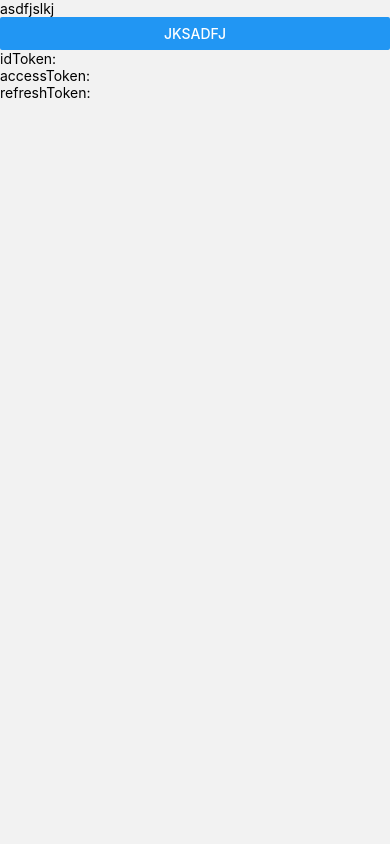
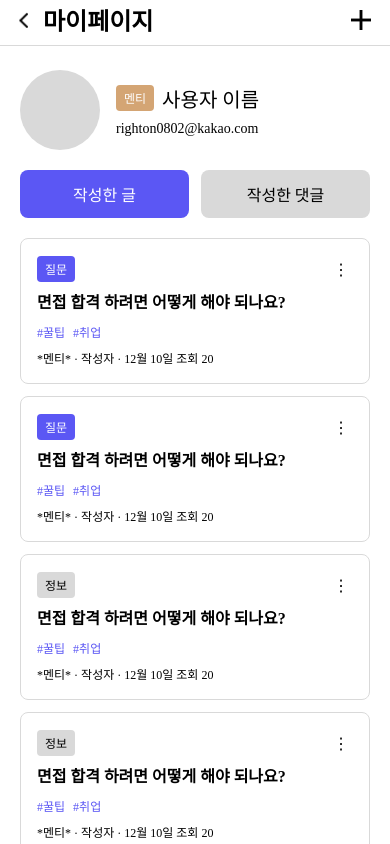
Before and after one commit to Highthon-11th/highthon_app, a React Native app: screen /Profile in a window 390 px wide. Built offline with nearby package versions, Linux system fonts and the light colour scheme.

Commit message:
feat :: ;profilescreen

```diff
--- a/src/navigation/navigation/RootNavigation.tsx
+++ b/src/navigation/navigation/RootNavigation.tsx
@@ -21,7 +21,7 @@ const Stack = createNativeStackNavigator<RootNavGraph>();
 const RootNavigation = () => {
   return (
     <Stack.Navigator
-      initialRouteName={'Mentoring'}
+      initialRouteName={'Home'}
       screenOptions={{
         headerShown: false,
       }}
--- a/src/screens/ProfileScreen.tsx
+++ b/src/screens/ProfileScreen.tsx
@@ -1,32 +1,267 @@
-import { Button, SafeAreaView, Text } from 'react-native';
-import { Config } from 'react-native-config';
-import { KakaoOAuthToken, login } from '@react-native-seoul/kakao-login';
-import { useState } from 'react';
+import Header from '@/components/Header';
+import { COLOR } from '@/styles/color/color';
+import { body1, body2, body3 } from '@/styles/typography/body';
+import { title2 } from '@/styles/typography/title';
+import React, { useState } from 'react';
+import {
+  ScrollView,
+  StyleSheet,
+  Text,
+  TouchableOpacity,
+  View,
+} from 'react-native';
+import { SafeAreaView } from 'react-native-safe-area-context';
 
-const HomeScreen = () => {
-  const [idToken, setIdToken] = useState<string>('');
-  const [accessToken, setAccessToken] = useState<string>('');
-  const [refreshToken, setRefreshToken] = useState<string>('');
+const ProfileScreen = () => {
+  const [activeTab, setActiveTab] = useState('posts');
+
+  const postData = [
+    {
+      id: 1,
+      category: '질문',
+      title: '면접 합격 하려면 어떻게 해야 되나요?',
+      tags: ['꿀팁', '취업'],
+      author: '*멘티*',
+      role: '작성자',
+      date: '12월 10일',
+      views: 20,
+      categoryColor: COLOR.main,
+    },
+    {
+      id: 2,
+      category: '질문',
+      title: '면접 합격 하려면 어떻게 해야 되나요?',
+      tags: ['꿀팁', '취업'],
+      author: '*멘티*',
+      role: '작성자',
+      date: '12월 10일',
+      views: 20,
+      categoryColor: COLOR.main,
+    },
+    {
+      id: 3,
+      category: '정보',
+      title: '면접 합격 하려면 어떻게 해야 되나요?',
+      tags: ['꿀팁', '취업'],
+      author: '*멘티*',
+      role: '작성자',
+      date: '12월 10일',
+      views: 20,
+      categoryColor: COLOR.stroke,
+    },
+    {
+      id: 4,
+      category: '정보',
+      title: '면접 합격 하려면 어떻게 해야 되나요?',
+      tags: ['꿀팁', '취업'],
+      author: '*멘티*',
+      role: '작성자',
+      date: '12월 10일',
+      views: 20,
+      categoryColor: COLOR.stroke,
+    },
+  ];
+
+  const PostItem = ({ item }: { item: any }) => (
+    <TouchableOpacity style={styles.postItem}>
+      <View style={styles.postHeader}>
+        <View
+          style={[
+            styles.categoryBadge,
+            { backgroundColor: item.categoryColor },
+          ]}
+        >
+          <Text
+            style={[
+              body3,
+              {
+                color: item.categoryColor === COLOR.main ? '#fff' : COLOR.black,
+              },
+            ]}
+          >
+            {item.category}
+          </Text>
+        </View>
+        <TouchableOpacity style={styles.moreButton}>
+          <Text style={styles.moreButtonText}>⋮</Text>
+        </TouchableOpacity>
+      </View>
+      <Text style={[body1, styles.postTitle]}>{item.title}</Text>
+      <View style={styles.tagsContainer}>
+        {(item.tags || []).map((tag: any, index: any) => (
+          <Text key={index} style={[body3, { color: COLOR.main }]}>
+            #{tag}
+          </Text>
+        ))}
+      </View>
+      <Text style={[body3, { color: COLOR.black }]}>
+        {item.author} · {item.role} · {item.date} 조회 {item.views}
+      </Text>
+    </TouchableOpacity>
+  );
 
   return (
-    <SafeAreaView>
-      <Text>{Config.PUBLIC_API_URL}</Text>
-      <Text>{Config.PUBLIC_API_URL}asdfjslkj</Text>
-      <Button
-        title={'jksadfj'}
-        onPress={async () => {
-          const token: KakaoOAuthToken = await login();
+    <SafeAreaView style={styles.container}>
+      <Header title="마이페이지" />
 
-          setIdToken(token.idToken);
-          setAccessToken(token.accessToken);
-          setRefreshToken(token.refreshToken);
-        }}
-      />
-      <Text>idToken: {idToken}</Text>
-      <Text>accessToken: {accessToken}</Text>
-      <Text>refreshToken: {refreshToken}</Text>
+      <View style={styles.profileSection}>
+        <View style={styles.profileImage} />
+        <View style={styles.profileInfo}>
+          <View style={styles.userNameContainer}>
+            <View style={styles.mentorBadge}>
+              <Text style={[body3, { color: '#fff' }]}>멘티</Text>
+            </View>
+            <Text style={title2}>사용자 이름</Text>
+          </View>
+          <Text style={[body2, { color: COLOR.black }]}>
+            righton0802@kakao.com
+          </Text>
+        </View>
+      </View>
+
+      <View style={styles.tabContainer}>
+        <TouchableOpacity
+          style={[
+            styles.tabButton,
+            activeTab === 'posts' && styles.activeTabButton,
+          ]}
+          onPress={() => setActiveTab('posts')}
+        >
+          <Text
+            style={[
+              body1,
+              { color: activeTab === 'posts' ? '#fff' : COLOR.black },
+            ]}
+          >
+            작성한 글
+          </Text>
+        </TouchableOpacity>
+        <TouchableOpacity
+          style={[
+            styles.tabButton,
+            activeTab === 'comments' && styles.activeTabButton,
+          ]}
+          onPress={() => setActiveTab('comments')}
+        >
+          <Text
+            style={[
+              body1,
+              { color: activeTab === 'comments' ? '#fff' : COLOR.black },
+            ]}
+          >
+            작성한 댓글
+          </Text>
+        </TouchableOpacity>
+      </View>
+
+      <ScrollView style={styles.contentContainer}>
+        {activeTab === 'posts' ? (
+          postData.map(item => <PostItem key={item.id} item={item} />)
+        ) : (
+          <View style={styles.emptyContainer}>
+            <Text style={[body2, { color: COLOR.black }]}>
+              작성한 댓글이 없습니다.
+            </Text>
+          </View>
+        )}
+      </ScrollView>
     </SafeAreaView>
   );
 };
 
-export default HomeScreen;
+const styles = StyleSheet.create({
+  container: {
+    flex: 1,
+    backgroundColor: '#fff',
+  },
+  profileSection: {
+    flexDirection: 'row',
+    paddingHorizontal: 20,
+    paddingVertical: 20,
+    alignItems: 'center',
+    gap: 16,
+  },
+  profileImage: {
+    width: 80,
+    height: 80,
+    backgroundColor: COLOR.stroke,
+    borderRadius: 40,
+  },
+  profileInfo: {
+    flex: 1,
+    gap: 8,
+  },
+  userNameContainer: {
+    flexDirection: 'row',
+    alignItems: 'center',
+    gap: 8,
+  },
+  mentorBadge: {
+    backgroundColor: '#D4A574',
+    paddingHorizontal: 8,
+    paddingVertical: 4,
+    borderRadius: 4,
+  },
+  tabContainer: {
+    flexDirection: 'row',
+    paddingHorizontal: 20,
+    gap: 12,
+    marginBottom: 20,
+  },
+  tabButton: {
+    flex: 1,
+    backgroundColor: COLOR.stroke,
+    paddingVertical: 12,
+    borderRadius: 8,
+    alignItems: 'center',
+  },
+  activeTabButton: {
+    backgroundColor: COLOR.main,
+  },
+  contentContainer: {
+    flex: 1,
+    paddingHorizontal: 20,
+  },
+  postItem: {
+    backgroundColor: '#fff',
+    padding: 16,
+    marginBottom: 12,
+    borderRadius: 8,
+    borderWidth: 1,
+    borderColor: COLOR.stroke,
+    gap: 8,
+  },
+  postHeader: {
+    flexDirection: 'row',
+    justifyContent: 'space-between',
+    alignItems: 'center',
+  },
+  categoryBadge: {
+    paddingHorizontal: 8,
+    paddingVertical: 4,
+    borderRadius: 4,
+  },
+  moreButton: {
+    padding: 4,
+  },
+  moreButtonText: {
+    fontSize: 16,
+    color: COLOR.black,
+  },
+  postTitle: {
+    fontWeight: '600',
+    lineHeight: 24,
+  },
+  tagsContainer: {
+    flexDirection: 'row',
+    gap: 8,
+  },
+  emptyContainer: {
+    flex: 1,
+    justifyContent: 'center',
+    alignItems: 'center',
+    paddingVertical: 40,
+  },
+});
+
+export default ProfileScreen;
```
